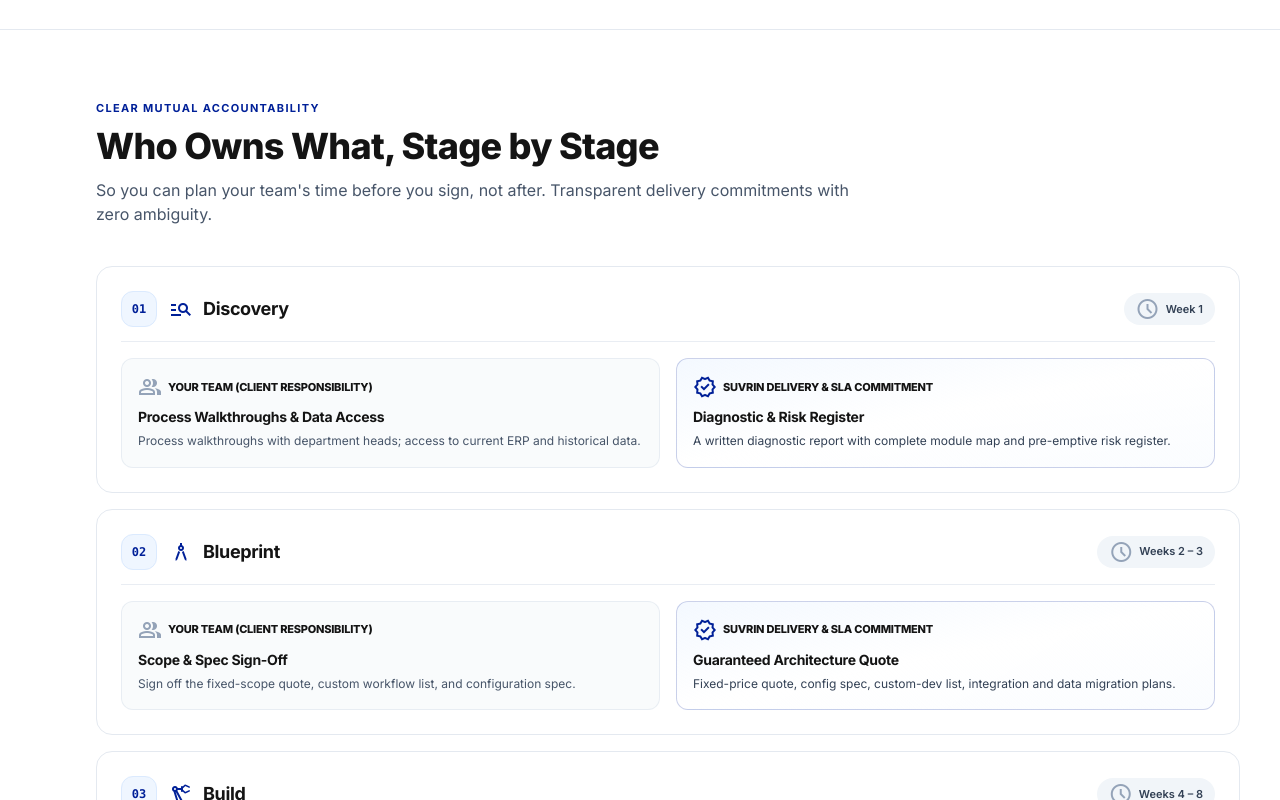
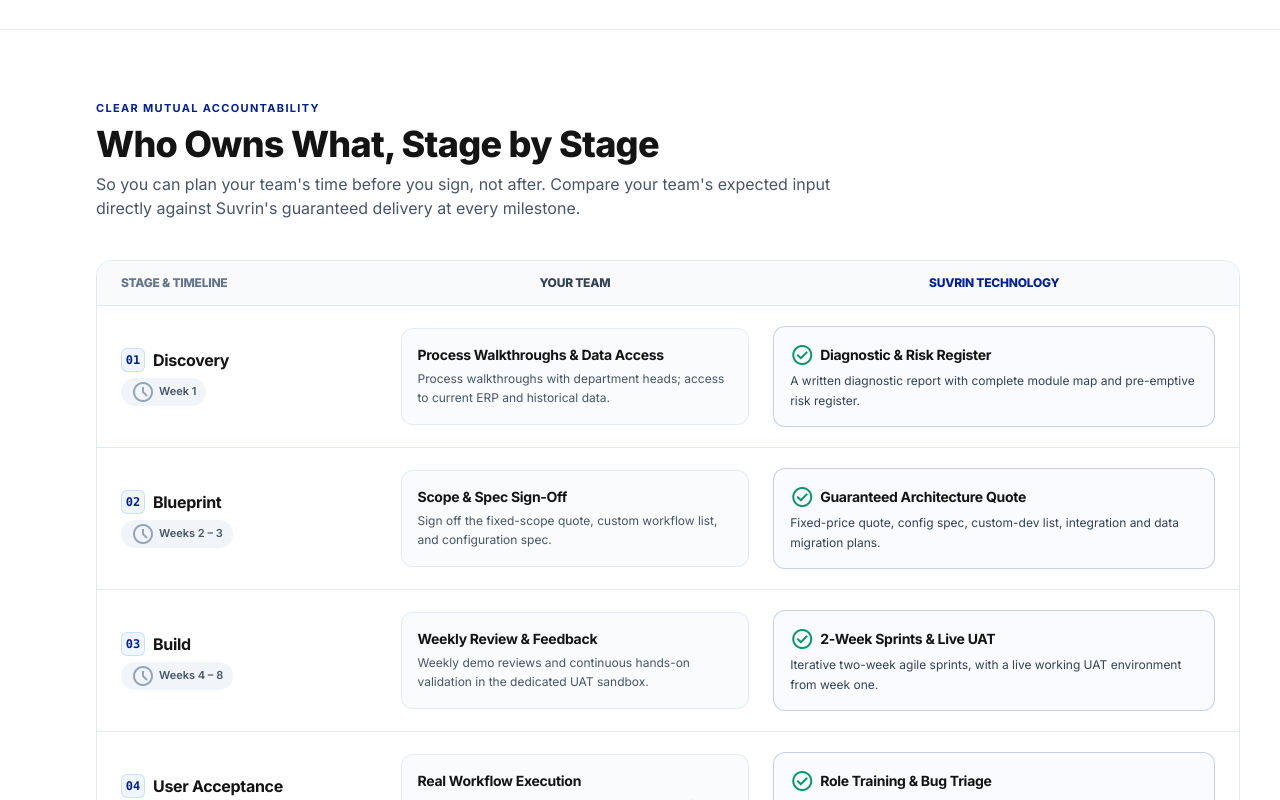
Before and after one commit to rahulpandat463/suvrin-ads, a Next.js app: page / in a window 1280 px wide. Shown: the part 4920-5720 px from the top of the page. Built offline with nearby package versions, Linux system fonts and the light colour scheme.

Commit message:
feat: add StageOwnership component for stage-by-stage accountability breakdown

```diff
--- a/components/StageOwnership.tsx
+++ b/components/StageOwnership.tsx
@@ -7,75 +7,83 @@ export default function StageOwnership() {
       id="chapter-ownership"
       data-chapter="5"
       data-title="Ownership"
-      className="chapter-section relative py-12 sm:py-16 border-t border-brand-line scroll-mt-24 bg-white"
+      className="chapter-section relative py-10 sm:py-14 md:py-16 border-t border-brand-line scroll-mt-24 bg-white"
     >
       <div className="max-w-7xl mx-auto px-4 sm:px-6 md:px-8 lg:pl-24 xl:pl-24 lg:pr-8 xl:pr-10 w-full">
         {/* Section Header */}
         <div className="max-w-3xl mb-8 sm:mb-10 text-left">
-          <span className="eyebrow mb-2.5 inline-block">Clear Mutual Accountability</span>
-          <h2 className="font-heading text-2xl sm:text-3xl md:text-4xl font-extrabold text-brand-ink mb-3 leading-tight">
+          <span className="eyebrow mb-2 inline-block">Clear Mutual Accountability</span>
+          <h2 className="font-heading text-2xl sm:text-3xl md:text-4xl font-extrabold text-brand-ink mb-2 leading-tight">
             Who Owns What, Stage by Stage
           </h2>
           <p className="text-sm sm:text-base text-slate-600 leading-relaxed">
-            So you can plan your team&apos;s time before you sign, not after. Transparent delivery commitments with zero ambiguity.
+            So you can plan your team&apos;s time before you sign, not after. Compare your team&apos;s expected input directly against Suvrin&apos;s guaranteed delivery at every milestone.
           </p>
         </div>
 
-        {/* 6-Stage Balanced Process Cards */}
-        <div className="space-y-4">
+        {/* --------------------------------------------------------------------- */}
+        {/* CLEAN & SIMPLE STAGE-BY-STAGE COMPARISON TABLE */}
+        {/* --------------------------------------------------------------------- */}
+        <div className="rounded-2xl border border-brand-line bg-white overflow-hidden shadow-none">
+          {/* Table Header: 3 Columns */}
+          <div className="hidden md:grid md:grid-cols-12 gap-6 px-6 py-3.5 bg-slate-50 border-b border-brand-line text-xs font-heading font-extrabold uppercase tracking-wider">
+            <div className="md:col-span-3 text-slate-500">
+              Stage &amp; Timeline
+            </div>
+            <div className="md:col-span-4 text-slate-700 text-center">
+              Your Team
+            </div>
+            <div className="md:col-span-5 text-brand-blue text-center">
+              Suvrin Technology
+            </div>
+          </div>
+
+          {/* 6 Clean Comparison Rows */}
+          <div className="divide-y divide-brand-line">
             {STAGES.map((st) => (
               <div
                 key={st.step}
-              className="rounded-2xl border border-brand-line bg-white shadow-xs hover:shadow-soft hover:border-brand-blue/30 transition-all duration-200 p-5 sm:p-6"
+                className="p-5 md:px-6 md:py-5 hover:bg-slate-50/50 transition-colors"
               >
-              {/* Card Header: Stage Number, Icon, Title, Duration */}
-              <div className="flex flex-wrap items-center justify-between gap-3 mb-4 pb-3.5 border-b border-brand-line/80">
-                <div className="flex items-center gap-3">
-                  <div className="w-9 h-9 rounded-xl bg-blue-50 border border-blue-100 text-brand-blue flex items-center justify-center font-mono font-bold text-xs shrink-0 shadow-xs">
+                <div className="grid grid-cols-1 md:grid-cols-12 gap-3 sm:gap-6 items-center">
+                  {/* Column 1: Stage Info */}
+                  <div className="md:col-span-3 flex md:flex-col items-start gap-1.5">
+                    <div className="flex items-center gap-2">
+                      <span className="w-6 h-6 rounded-md bg-blue-50 border border-blue-200/80 text-brand-blue font-mono font-bold text-xs flex items-center justify-center shrink-0">
                         {st.step}
-                  </div>
-                  <div className="flex items-center gap-2.5">
-                    <span className="material-symbols-outlined text-[20px] text-brand-blue">
-                      {st.icon}
                       </span>
-                    <h3 className="font-heading text-base sm:text-lg font-bold text-brand-ink">
+                      <h3 className="font-heading text-base font-bold text-brand-ink">
                         {st.title}
                       </h3>
                     </div>
-                </div>
-
-                <span className="inline-flex items-center gap-1.5 px-3 py-1 rounded-full bg-slate-100 text-[11px] font-mono font-semibold text-slate-700">
-                  <span className="material-symbols-outlined text-[13px] text-slate-400">schedule</span>
+                    <span className="inline-flex items-center gap-1 px-2.5 py-0.5 rounded-full bg-slate-100 text-[11px] font-mono font-semibold text-slate-600">
+                      <span className="material-symbols-outlined text-[12px] text-slate-400">schedule</span>
                       <span>{st.duration}</span>
                     </span>
                   </div>
 
-              {/* Card Body: 2 Balanced Columns for Client vs Suvrin */}
-              <div className="grid grid-cols-1 md:grid-cols-2 gap-4">
-                {/* Client Responsibility */}
-                <div className="rounded-xl bg-slate-50/80 p-4 border border-slate-200/70 flex flex-col justify-between">
-                  <div>
-                    <div className="flex items-center gap-1.5 text-[11px] uppercase font-heading font-extrabold tracking-wider text-slate-500 mb-2">
-                      <span className="material-symbols-outlined text-[15px] text-slate-400">group</span>
-                      <span>Your Team (Client Responsibility)</span>
+                  {/* Column 2: Client Responsibility */}
+                  <div className="md:col-span-4 rounded-xl p-4 bg-slate-50/80 border border-slate-200/80">
+                    <div className="md:hidden text-[10px] font-heading font-extrabold uppercase tracking-wider text-slate-500 mb-1.5">
+                      Your Team
                     </div>
-                    <h4 className="font-heading text-sm font-bold text-slate-900 mb-1">
+                    <h4 className="font-heading text-sm font-bold text-slate-900 mb-1 leading-snug">
                       {st.clientRole}
                     </h4>
                     <p className="text-xs text-slate-600 leading-relaxed">
                       {st.clientDetail}
                     </p>
                   </div>
+
+                  {/* Column 3: Suvrin Delivery */}
+                  <div className="md:col-span-5 rounded-xl p-4 bg-blue-50/40 border border-brand-blue/20">
+                    <div className="md:hidden text-[10px] font-heading font-extrabold uppercase tracking-wider text-brand-blue mb-1.5">
+                      Suvrin Technology
                     </div>
-
-                {/* Suvrin Delivery & SLA */}
-                <div className="rounded-xl bg-gradient-to-br from-blue-50/70 via-white to-blue-50/30 p-4 border border-brand-blue/20 flex flex-col justify-between">
-                  <div>
-                    <div className="flex items-center gap-1.5 text-[11px] uppercase font-heading font-extrabold tracking-wider text-brand-blue mb-2">
-                      <span className="material-symbols-outlined text-[15px] text-brand-blue">verified</span>
-                      <span>Suvrin Delivery &amp; SLA Commitment</span>
-                    </div>
-                    <h4 className="font-heading text-sm font-bold text-slate-900 mb-1 flex items-center gap-1.5">
+                    <h4 className="font-heading text-sm font-bold text-slate-900 mb-1 leading-snug flex items-center gap-1.5">
+                      <span className="material-symbols-outlined text-emerald-600 text-[16px] shrink-0">
+                        check_circle
+                      </span>
                       <span>{st.suvrinRole}</span>
                     </h4>
                     <p className="text-xs text-slate-700 leading-relaxed">
@@ -84,23 +92,8 @@ export default function StageOwnership() {
                   </div>
                 </div>
               </div>
-            </div>
             ))}
           </div>
-
-        {/* Mutual Assurance Footer */}
-        <div className="mt-6 px-6 py-4 bg-slate-50/80 rounded-2xl border border-brand-line flex flex-col sm:flex-row items-start sm:items-center justify-between gap-3 text-xs text-slate-600">
-          <div className="flex items-center gap-2">
-            <span className="w-2 h-2 rounded-full bg-emerald-500 animate-pulse shrink-0"></span>
-            <span>Explicit sign-off criteria before each stage transition</span>
-          </div>
-          <a
-            href="#chapter-audit"
-            className="text-brand-blue font-heading font-bold hover:underline inline-flex items-center gap-1"
-          >
-            <span>Schedule Initial Discovery Call</span>
-            <span className="material-symbols-outlined text-[14px]">arrow_forward</span>
-          </a>
         </div>
       </div>
     </section>
```
Lines whose indentation alone changed are shown as unchanged.
